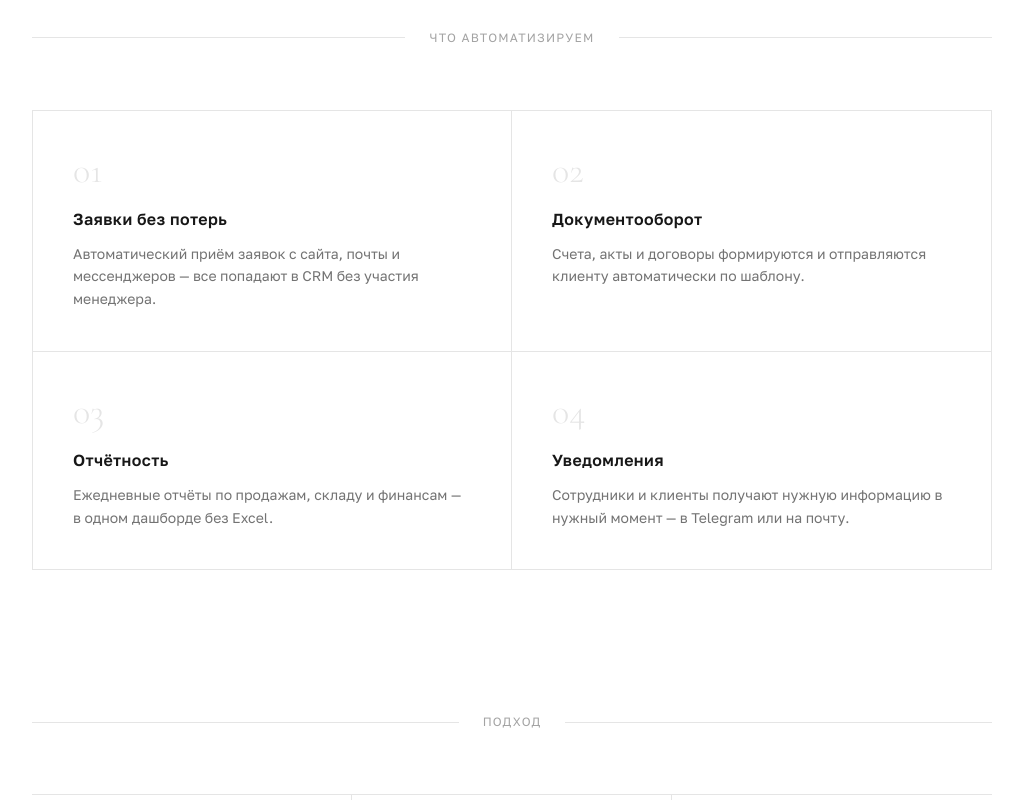
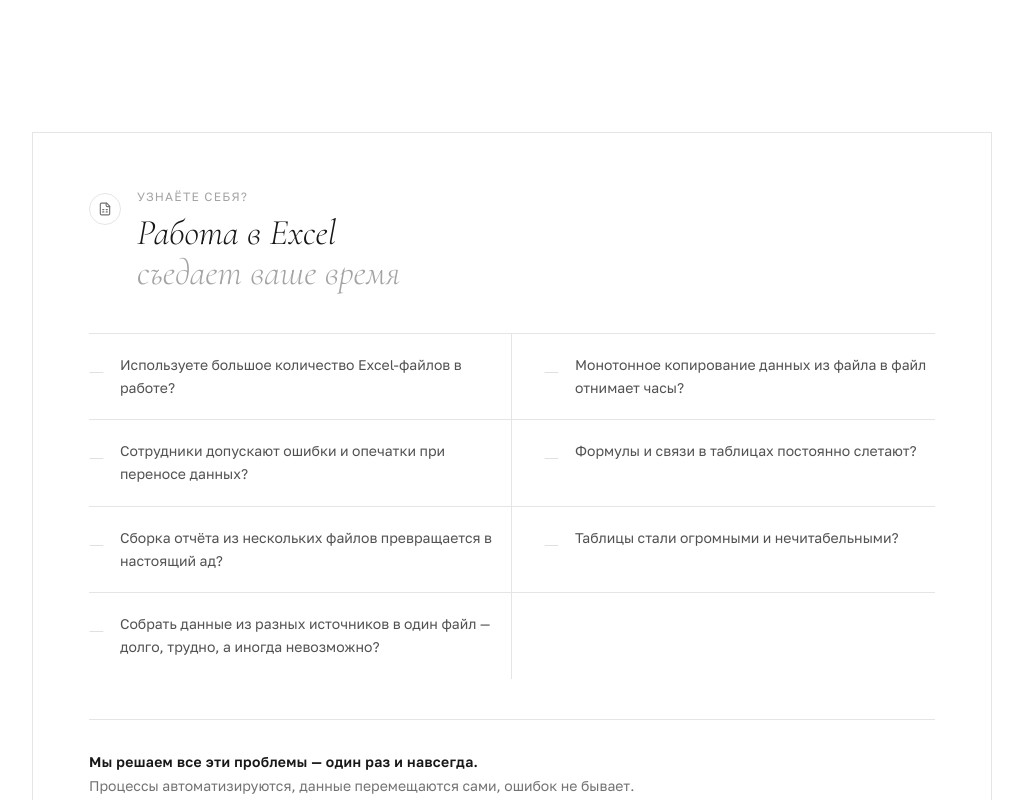
Before and after one commit to pr-poehali-dev/bizproc-web-portal, a React (Vite) app: page / in a window 1280 px wide. Shown: the part 740-1540 px from the top of the page, without its empty margins (128-1151 px from the left). Built offline with nearby package versions, Linux system fonts and the light colour scheme.

Commit message:
feat: excel automation section

```diff
--- a/src/pages/Index.tsx
+++ b/src/pages/Index.tsx
@@ -92,8 +92,8 @@ export default function Index() {
             className="opacity-0 animate-fade-in font-display text-[clamp(3rem,8vw,7rem)] leading-none font-light text-neutral-900 mb-8"
             style={{ animationDelay: "0.5s" }}
           >
-            Бизнес растёт,<br />
-            <em className="not-italic text-neutral-400">рутина — нет</em>
+            Вы можете вести<br />
+            <em className="not-italic text-neutral-400">бизнес в разы эффективнее</em>
           </h1>
           <div
             className="opacity-0 animate-fade-in max-w-lg"
@@ -118,10 +118,63 @@ export default function Index() {
           </div>
         </section>
 
+        {/* Excel-боли */}
+        <section
+          className="opacity-0 animate-fade-in mb-36"
+          style={{ animationDelay: "1.0s" }}
+        >
+          <div className="border border-neutral-200 p-10 md:p-14">
+            <div className="flex items-start gap-4 mb-10">
+              <div className="w-8 h-8 rounded-full border border-neutral-200 flex items-center justify-center shrink-0 mt-1">
+                <Icon name="FileSpreadsheet" size={14} className="text-neutral-500" />
+              </div>
+              <div>
+                <p className="text-xs tracking-widest uppercase text-neutral-400 mb-2">Узнаёте себя?</p>
+                <h2 className="font-display italic text-3xl md:text-4xl font-light text-neutral-900 leading-tight">
+                  Работа в Excel<br />
+                  <span className="text-neutral-400">съедает ваше время</span>
+                </h2>
+              </div>
+            </div>
+            <div className="grid sm:grid-cols-2 gap-0 border-t border-neutral-200">
+              {[
+                "Используете большое количество Excel-файлов в работе?",
+                "Монотонное копирование данных из файла в файл отнимает часы?",
+                "Сотрудники допускают ошибки и опечатки при переносе данных?",
+                "Формулы и связи в таблицах постоянно слетают?",
+                "Сборка отчёта из нескольких файлов превращается в настоящий ад?",
+                "Таблицы стали огромными и нечитабельными?",
+                "Собрать данные из разных источников в один файл — долго, трудно, а иногда невозможно?",
+              ].map((pain, i) => (
+                <div
+                  key={i}
+                  className="border-b border-r border-neutral-200 py-5 px-0 flex items-start gap-4 group"
+                  style={{
+                    borderRight: (i + 1) % 2 === 0 ? "none" : undefined,
+                    borderBottom: i >= 6 ? "none" : undefined,
+                    paddingLeft: (i + 1) % 2 === 0 ? "2rem" : 0,
+                  }}
+                >
+                  <span className="text-neutral-300 font-display text-lg shrink-0 mt-0.5">—</span>
+                  <p className="text-sm text-neutral-600 leading-relaxed">{pain}</p>
+                </div>
+              ))}
+            </div>
+            <div className="mt-10 pt-8 border-t border-neutral-200">
+              <p className="text-neutral-900 font-semibold text-sm tracking-wide">
+                Мы решаем все эти проблемы — один раз и навсегда.
+              </p>
+              <p className="text-neutral-500 text-sm mt-1">
+                Процессы автоматизируются, данные перемещаются сами, ошибок не бывает.
+              </p>
+            </div>
+          </div>
+        </section>
+
         {/* Что автоматизируем */}
         <div
           className="opacity-0 animate-fade-in flex items-center gap-6 mb-16"
-          style={{ animationDelay: "1.0s" }}
+          style={{ animationDelay: "1.05s" }}
         >
           <div className="h-px flex-1 bg-neutral-200" />
           <span className="text-xs tracking-widest uppercase text-neutral-400">
```
